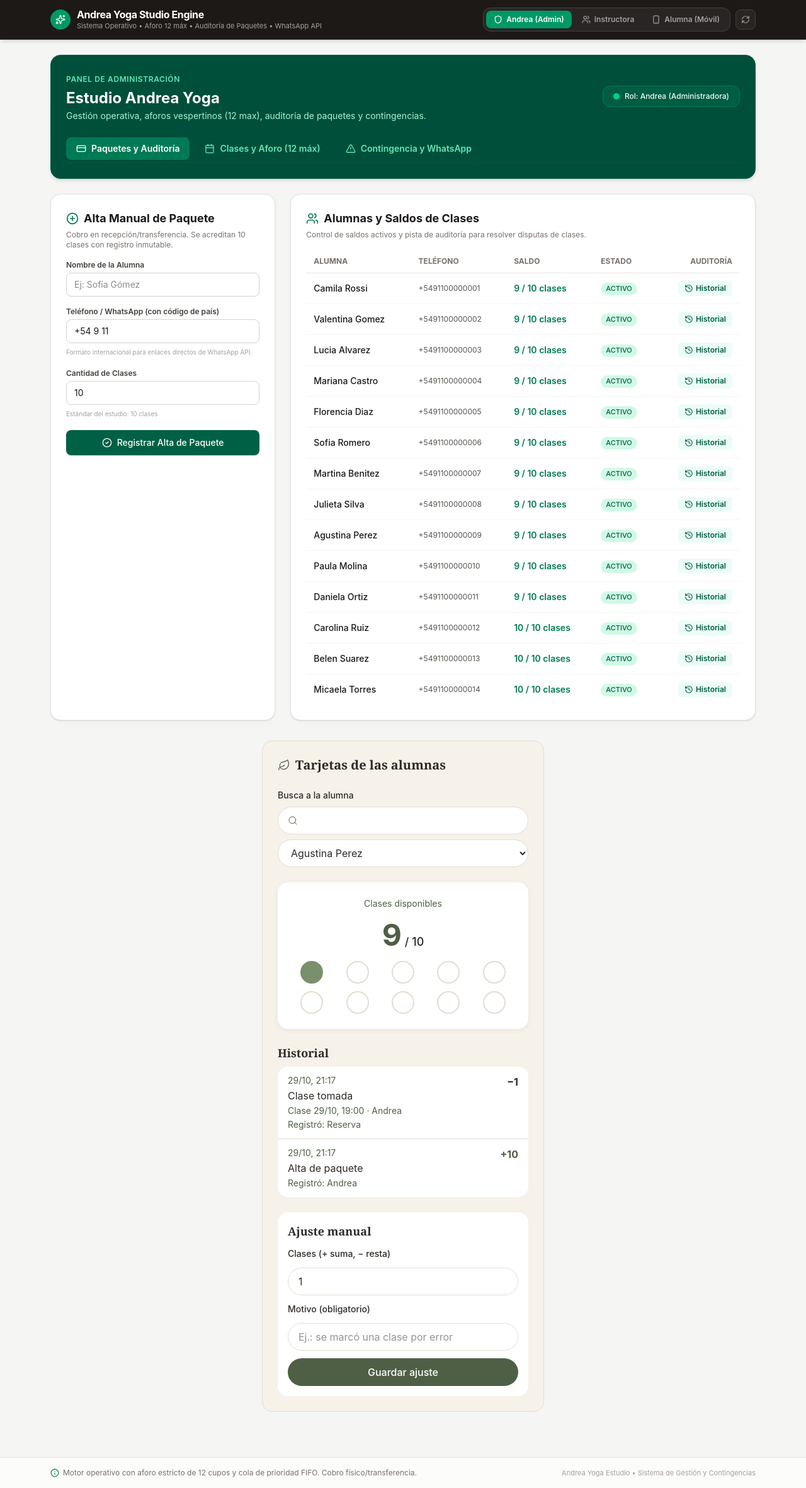
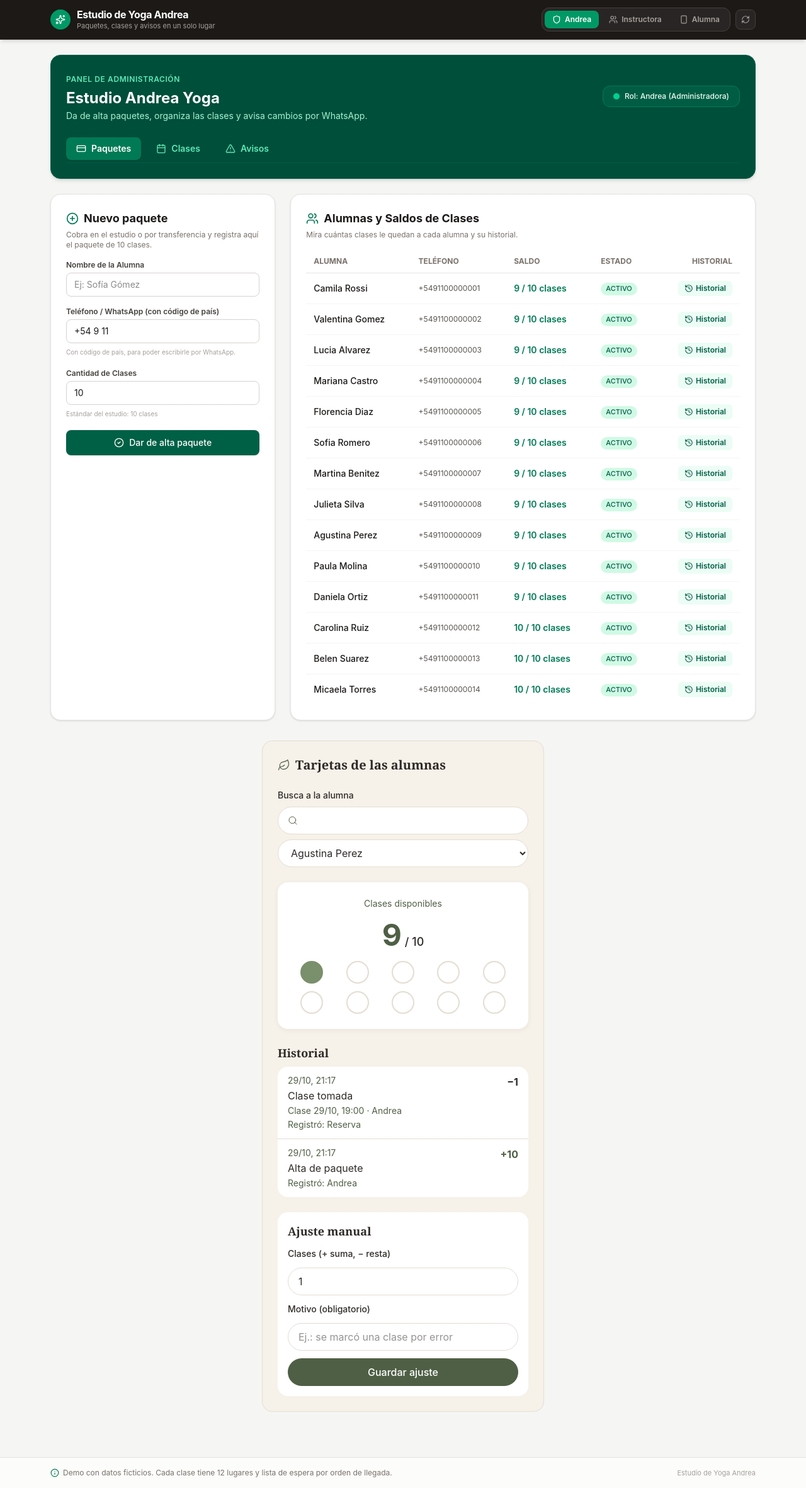
Before and after one commit to gaston411/yoga_studio_app, a React (Vite) app: page / in a window 1280 px wide. Shown: the whole page at 63% size. Built offline with nearby package versions, Linux system fonts and the light colour scheme.

Commit message:
ui: textos claros para alumnas, instructoras y Andrea, sin términos técnicos

```diff
--- a/src/App.tsx
+++ b/src/App.tsx
@@ -39,7 +39,7 @@ export default function App() {
   };
 
   const handleResetData = () => {
-    if (confirm('¿Restablecer datos de prueba iniciales con los 4 escenarios BDD preparados?')) {
+    if (confirm('¿Volver a los datos de demostración? Se borran los cambios que hiciste.')) {
       globalDb.clearAll();
       seedInitialDemoData(globalDb);
       setRefreshKey((k) => k + 1);
@@ -57,10 +57,10 @@ export default function App() {
             </div>
             <div>
               <h1 className="font-bold text-base leading-tight tracking-tight">
-                Andrea Yoga Studio Engine
+                Estudio de Yoga Andrea
               </h1>
               <p className="text-[11px] text-stone-400">
-                Sistema Operativo • Aforo 12 máx • Auditoría de Paquetes • WhatsApp API
+                Paquetes, clases y avisos en un solo lugar
               </p>
             </div>
           </div>
@@ -77,7 +77,7 @@ export default function App() {
                 }`}
               >
                 <Shield className="w-3.5 h-3.5" />
-                Andrea (Admin)
+                Andrea
               </button>
 
               <button
@@ -101,13 +101,13 @@ export default function App() {
                 }`}
               >
                 <Smartphone className="w-3.5 h-3.5" />
-                Alumna (Móvil)
+                Alumna
               </button>
             </div>
 
             <button
               onClick={handleResetData}
-              title="Restablecer datos de simulación"
+              title="Volver a los datos de demostración" aria-label="Volver a los datos de demostración"
               className="p-2 text-stone-400 hover:text-stone-200 bg-stone-800 hover:bg-stone-700 rounded-lg transition-colors border border-stone-700 text-xs flex items-center gap-1"
             >
               <RefreshCw className="w-3.5 h-3.5" />
@@ -163,10 +163,10 @@ export default function App() {
         <div className="max-w-6xl mx-auto px-4 flex flex-col sm:flex-row items-center justify-between gap-2">
           <p className="flex items-center gap-1.5">
             <Info className="w-3.5 h-3.5 text-emerald-700" />
-            Motor operativo con aforo estricto de 12 cupos y cola de prioridad FIFO. Cobro físico/transferencia.
+            Demo con datos ficticios. Cada clase tiene 12 lugares y lista de espera por orden de llegada.
           </p>
           <p className="text-[11px] text-stone-400">
-            Andrea Yoga Estudio • Sistema de Gestión y Contingencias
+            Estudio de Yoga Andrea
           </p>
         </div>
       </footer>
--- a/src/domain/sessions.ts
+++ b/src/domain/sessions.ts
@@ -110,19 +110,19 @@ export class SessionService {
       throw new Error(`Sesión ${sessionId} no encontrada`);
     }
     if (session.status === 'CANCELLED') {
-      throw new Error('No es posible reservar en una clase cancelada.');
+      throw new Error('Esta clase está cancelada. Elige otro horario.');
     }
 
     // Verificar que la alumna tenga paquete activo con clases
     const activePkg = this.packageService.getActivePackage(studentId);
     if (!activePkg || activePkg.remaining_classes <= 0) {
-      throw new Error('Saldo insuficiente: debes contar con un paquete activo con clases disponibles para solicitar un lugar.');
+      throw new Error('No te quedan clases. Habla con Andrea para renovar tu paquete.');
     }
 
     // Verificar si ya tiene una reserva no cancelada
     const existing = this.db.getBookingBySessionAndStudent(sessionId, studentId);
     if (existing && existing.booking_status !== 'CANCELLED') {
-      throw new Error('Ya cuentas con un lugar o estás en lista de espera para esta clase.');
+      throw new Error('Ya tienes lugar o estás en la lista de espera de esta clase.');
     }
 
     const confirmed = this.getConfirmedBookings(sessionId);
--- a/src/ui/AdminDashboard.tsx
+++ b/src/ui/AdminDashboard.tsx
@@ -6,6 +6,7 @@
 import React, { useState } from 'react';
 import { Database, Student, ClassSession, InstructorName } from '../infrastructure/db.ts';
 import { PackageService } from '../domain/packages.ts';
+import { REASON_LABEL, BY_LABEL } from './StudentCard.tsx';
 import { SessionService, EmergencyCancellationReport } from '../domain/sessions.ts';
 import {
   Users,
@@ -90,17 +91,17 @@ export const AdminDashboard: React.FC<AdminDashboardProps> = ({
       });
       setFeedback({
         type: 'success',
-        message: `Clase vespertina programada con ${sessionInstructor} (Aforo máx: 12 personas).`,
+        message: `Clase creada con ${sessionInstructor}. Tiene 12 lugares.`,
       });
       onRefresh();
     } catch (err: unknown) {
-      setFeedback({ type: 'error', message: err instanceof Error ? err.message : 'Error al crear sesión' });
+      setFeedback({ type: 'error', message: err instanceof Error ? err.message : 'No se pudo crear la clase.' });
     }
   };
 
   const handleTriggerEmergencyCancellation = () => {
     if (!selectedEmergencySession) {
-      setFeedback({ type: 'error', message: 'Selecciona una clase para cancelar por contingencia.' });
+      setFeedback({ type: 'error', message: 'Elige la clase que quieres cancelar.' });
       return;
     }
     try {
@@ -131,7 +132,7 @@ export const AdminDashboard: React.FC<AdminDashboardProps> = ({
             </span>
             <h2 className="text-2xl font-bold mt-1 text-white">Estudio Andrea Yoga</h2>
             <p className="text-emerald-200 text-sm mt-0.5">
-              Gestión operativa, aforos vespertinos (12 max), auditoría de paquetes y contingencias.
+              Da de alta paquetes, organiza las clases y avisa cambios por WhatsApp.
             </p>
           </div>
           <div className="flex items-center gap-2 bg-emerald-800/80 px-4 py-2 rounded-xl text-xs font-medium border border-emerald-700">
@@ -151,7 +152,7 @@ export const AdminDashboard: React.FC<AdminDashboardProps> = ({
             }`}
           >
             <CreditCard className="w-4 h-4" />
-            Paquetes y Auditoría
+            Paquetes
           </button>
           <button
             onClick={() => setActiveTab('sessions')}
@@ -162,7 +163,7 @@ export const AdminDashboard: React.FC<AdminDashboardProps> = ({
             }`}
           >
             <Calendar className="w-4 h-4" />
-            Clases y Aforo (12 máx)
+            Clases
           </button>
           <button
             onClick={() => setActiveTab('emergency')}
@@ -173,7 +174,7 @@ export const AdminDashboard: React.FC<AdminDashboardProps> = ({
             }`}
           >
             <AlertTriangle className="w-4 h-4" />
-            Contingencia y WhatsApp
+            Avisos
           </button>
         </div>
       </div>
@@ -200,14 +201,14 @@ export const AdminDashboard: React.FC<AdminDashboardProps> = ({
       {/* TAB 1: PAQUETES Y AUDITORÍA */}
       {activeTab === 'packages' && (
         <div className="grid grid-cols-1 lg:grid-cols-3 gap-6">
-          {/* Formulario de Alta Manual de Paquete */}
+          {/* Formulario de Nuevo paquete */}
           <div className="bg-white rounded-2xl p-6 shadow-sm border border-stone-200 lg:col-span-1">
             <h3 className="text-lg font-bold text-stone-900 flex items-center gap-2">
               <PlusCircle className="w-5 h-5 text-emerald-700" />
-              Alta Manual de Paquete
+              Nuevo paquete
             </h3>
             <p className="text-xs text-stone-500 mt-1 mb-4">
-              Cobro en recepción/transferencia. Se acreditan 10 clases con registro inmutable.
+              Cobra en el estudio o por transferencia y registra aquí el paquete de 10 clases.
             </p>
 
             <form onSubmit={handleCreateStudentAndPackage} className="space-y-4">
@@ -230,13 +231,13 @@ export const AdminDashboard: React.FC<AdminDashboardProps> = ({
                 <input
                   type="text"
                   required
-                  placeholder="+54 9 11 1234-5678"
+                  placeholder="+54 9 11 0000-0000"
                   value={studentPhone}
                   onChange={(e) => setStudentPhone(e.target.value)}
                   className="w-full px-3 py-2 text-sm border border-stone-300 rounded-lg focus:outline-none focus:ring-2 focus:ring-emerald-600"
                 />
                 <span className="text-[10px] text-stone-400">
-                  Formato internacional para enlaces directos de WhatsApp API.
+                  Con código de país, para poder escribirle por WhatsApp.
                 </span>
               </div>
 
@@ -258,7 +259,7 @@ export const AdminDashboard: React.FC<AdminDashboardProps> = ({
                 className="w-full py-2.5 px-4 bg-emerald-800 hover:bg-emerald-900 text-white font-medium text-sm rounded-lg transition-colors shadow-sm flex items-center justify-center gap-2"
               >
                 <CheckCircle2 className="w-4 h-4" />
-                Registrar Alta de Paquete
+                Dar de alta paquete
               </button>
             </form>
           </div>
@@ -270,7 +271,7 @@ export const AdminDashboard: React.FC<AdminDashboardProps> = ({
               Alumnas y Saldos de Clases
             </h3>
             <p className="text-xs text-stone-500 mb-4">
-              Control de saldos activos y pista de auditoría para resolver disputas de clases.
+              Mira cuántas clases le quedan a cada alumna y su historial.
             </p>
 
             <div className="overflow-x-auto">
@@ -281,7 +282,7 @@ export const AdminDashboard: React.FC<AdminDashboardProps> = ({
                     <th className="py-2.5 px-3">Teléfono</th>
                     <th className="py-2.5 px-3">Saldo</th>
                     <th className="py-2.5 px-3">Estado</th>
-                    <th className="py-2.5 px-3 text-right">Auditoría</th>
+                    <th className="py-2.5 px-3 text-right">Historial</th>
                   </tr>
                 </thead>
                 <tbody className="divide-y divide-stone-100">
@@ -353,10 +354,10 @@ export const AdminDashboard: React.FC<AdminDashboardProps> = ({
                   <div className="flex justify-between items-center mb-4 pb-2 border-b border-stone-200">
                     <div>
                       <h4 className="font-bold text-stone-900">
-                        Pista de Auditoría: {selectedStudentForAudit.name}
+                        Historial de {selectedStudentForAudit.name}
                       </h4>
                       <p className="text-xs text-stone-500">
-                        Historial inmutable de movimientos para resolución de disputas
+                        Todos los movimientos del paquete. No se pueden borrar.
                       </p>
                     </div>
                     <button
@@ -398,10 +399,10 @@ export const AdminDashboard: React.FC<AdminDashboardProps> = ({
                                       >
                                         {log.delta > 0 ? `+${log.delta}` : log.delta}
                                       </span>
-                                      <span>— {log.reason}</span>
+                                      <span>— {REASON_LABEL[log.reason] ?? log.reason}</span>
                                     </div>
                                     <div className="text-[10px] text-stone-400 mt-0.5">
-                                      {new Date(log.timestamp).toLocaleString()} • Por: {log.performed_by}
+                                      {new Date(log.timestamp).toLocaleString('es-AR', { hour12: false })} • Registró: {BY_LABEL[log.performed_by] ?? log.performed_by}
                                     </div>
                                   </div>
                                 </div>
@@ -434,10 +435,10 @@ export const AdminDashboard: React.FC<AdminDashboardProps> = ({
           <div className="bg-white rounded-2xl p-6 shadow-sm border border-stone-200 lg:col-span-1">
             <h3 className="text-lg font-bold text-stone-900 flex items-center gap-2">
               <Calendar className="w-5 h-5 text-emerald-700" />
-              Programar Sesión Vespertina
+              Nueva clase
             </h3>
             <p className="text-xs text-stone-500 mt-1 mb-4">
-              Tope estricto de 12 personas por sesión. Las reservas excedentes van a lista de espera FIFO.
+              Cada clase tiene 12 lugares. Quien reserve después entra a la lista de espera.
             </p>
 
             <form onSubmit={handleCreateSession} className="space-y-4">
@@ -481,7 +482,7 @@ export const AdminDashboard: React.FC<AdminDashboardProps> = ({
 
               <div className="bg-stone-50 p-3 rounded-lg border border-stone-200 text-xs text-stone-600">
                 <span className="font-semibold block text-stone-800">Cupo Máximo Configurado:</span>
-                12 lugares confirmados. Alumna 13 en adelante ingresa automáticamente a la lista de espera FIFO.
+                12 lugares. Desde la alumna 13, las reservas pasan a la lista de espera.
               </div>
 
               <button
@@ -489,7 +490,7 @@ export const AdminDashboard: React.FC<AdminDashboardProps> = ({
                 className="w-full py-2.5 px-4 bg-emerald-800 hover:bg-emerald-900 text-white font-medium text-sm rounded-lg transition-colors shadow-sm flex items-center justify-center gap-2"
               >
                 <PlusCircle className="w-4 h-4" />
-                Crear Sesión Vespertina
+                Crear clase
               </button>
             </form>
           </div>
@@ -500,7 +501,7 @@ export const AdminDashboard: React.FC<AdminDashboardProps> = ({
               Sesiones Programadas y Ocupación
             </h3>
             <p className="text-xs text-stone-500 mb-4">
-              Estado de aforos en tiempo real con indicador de cupos y lista de espera.
+              Lugares ocupados y lista de espera de cada clase.
             </p>
 
             <div className="space-y-4">
@@ -566,7 +567,7 @@ export const AdminDashboard: React.FC<AdminDashboardProps> = ({
                           {waitlisted.length > 0 && (
                             <div className="bg-amber-100 text-amber-900 px-2.5 py-1 rounded-lg text-right font-medium">
                               <span className="font-bold text-xs">{waitlisted.length}</span>
-                              <span className="block text-[10px]">en Espera (FIFO)</span>
+                              <span className="block text-[10px]">en espera</span>
                             </div>
                           )}
                         </div>
@@ -611,12 +612,12 @@ export const AdminDashboard: React.FC<AdminDashboardProps> = ({
               </div>
               <div className="space-y-1">
                 <h3 className="text-lg font-bold text-red-950">
-                  Disparador Administrativo de Contingencia
+                  Cancelar una clase
                 </h3>
                 <p className="text-xs text-red-800 leading-relaxed max-w-2xl">
                   En caso de enfermedad de instructora o fuerza mayor, este disparador cancela la clase,
                   reembolsa automáticamente (+1) la clase a todas las alumnas confirmadas con registro en
-                  auditoría, y despacha alertas individualizadas con enlace directo a la API de WhatsApp.
+                  historial, y te prepara un mensaje de WhatsApp para cada alumna.
                 </p>
               </div>
             </div>
@@ -631,7 +632,7 @@ export const AdminDashboard: React.FC<AdminDashboardProps> = ({
                   onChange={(e) => setSelectedEmergencySession(e.target.value)}
                   className="w-full px-3 py-2 text-sm border border-stone-300 rounded-lg focus:outline-none focus:ring-2 focus:ring-red-600 bg-white"
                 >
-                  <option value="">-- Elige una sesión programada --</option>
+                  <option value="">Elige una clase</option>
                   {sessions
                     .filter((s) => s.status !== 'CANCELLED')
                     .map((s) => {
@@ -685,7 +686,7 @@ export const AdminDashboard: React.FC<AdminDashboardProps> = ({
 
               {emergencyReport.affectedStudents.length === 0 ? (
                 <div className="p-4 bg-stone-50 rounded-xl text-stone-500 text-xs">
-                  La clase no tenía alumnas confirmadas. La sesión fue cancelada sin necesidad de reembolsos.
+                  La clase no tenía alumnas anotadas. Quedó cancelada.
                 </div>
               ) : (
                 <div className="space-y-3">
@@ -703,7 +704,7 @@ export const AdminDashboard: React.FC<AdminDashboardProps> = ({
                             {item.student.phone}
                           </span>
                           <span className="text-[11px] font-semibold text-emerald-700 bg-emerald-100 px-2 py-0.5 rounded">
-                            Reembolsada (+1 crédito)
+                            Clase devuelta (+1)
                           </span>
                         </div>
                         <p className="text-xs text-stone-600 italic line-clamp-1 max-w-xl">
--- a/src/ui/AttendanceList.tsx
+++ b/src/ui/AttendanceList.tsx
@@ -63,7 +63,7 @@ export const AttendanceList: React.FC<AttendanceListProps> = ({
   };
 
   const handleEarlyCancel = (studentId: string, studentName: string) => {
-    if (!confirm(`¿Confirmas la cancelación anticipada del turno de ${studentName}? Si hay lista de espera, se promoverá automáticamente a la siguiente alumna (FIFO).`)) {
+    if (!confirm(`¿Confirmas la cancelación anticipada del turno de ${studentName}? Si hay lista de espera, el lugar pasa a la primera de la lista.`)) {
       return;
     }
     try {
@@ -72,10 +72,10 @@ export const AttendanceList: React.FC<AttendanceListProps> = ({
         setNotificationModal(res.promotionNotification);
         setMessage({
           type: 'success',
-          text: `Turno cancelado. ¡Se promovió automáticamente a ${res.promotedStudent.name} de la lista de espera!`,
+          text: `Reserva cancelada. ${res.promotedStudent.name} pasó de la lista de espera a la clase.`,
         });
       } else {
-        setMessage({ type: 'success', text: 'Turno cancelado y crédito reembolsado a la alumna.' });
+        setMessage({ type: 'success', text: 'Reserva cancelada. Se le devolvió la clase a la alumna.' });
       }
       onRefresh();
     } catch (err: unknown) {
@@ -92,9 +92,9 @@ export const AttendanceList: React.FC<AttendanceListProps> = ({
             <span className="text-xs font-semibold tracking-wider uppercase text-emerald-400">
               Vista Operativa en Estudio
             </span>
-            <h2 className="text-2xl font-bold mt-1 text-white">Lista de Asistencia & Aforo</h2>
+            <h2 className="text-2xl font-bold mt-1 text-white">Asistencia de la clase</h2>
             <p className="text-stone-300 text-sm mt-0.5">
-              Control presencial para el ingreso de alumnas y gestión FIFO en caso de cancelaciones.
+              Marca quién vino. Cada asistencia descuenta 1 clase del paquete.
             </p>
           </div>
 
@@ -163,10 +163,10 @@ export const AttendanceList: React.FC<AttendanceListProps> = ({
           <div className="space-y-1">
             <span className="text-xs font-bold uppercase tracking-wider text-emerald-800 flex items-center gap-1.5">
               <CheckCircle className="w-4 h-4 text-emerald-600" />
-              Promoción Automática FIFO Exitosa
+              ¡Se liberó un lugar!
             </span>
             <p className="text-sm font-semibold text-emerald-950">
-              Se asignó el cupo liberado a la primera alumna en lista de espera y se debitó su clase.
+              La primera de la lista de espera ya tiene su lugar. Avísale por WhatsApp.
             </p>
             <p className="text-xs text-stone-600">
               Notifícala ahora por WhatsApp para que asista al estudio:
@@ -270,7 +270,7 @@ export const AttendanceList: React.FC<AttendanceListProps> = ({
 
                         <button
                           onClick={() => handleEarlyCancel(student.id, student.name)}
-                          title="Cancelar reserva de la alumna y promover lista de espera"
+                          title="Cancelar la reserva de esta alumna"
                           className="p-1.5 text-stone-400 hover:text-red-700 hover:bg-red-50 rounded-lg transition-colors"
                         >
                           <XCircle className="w-4 h-4" />
@@ -283,12 +283,12 @@ export const AttendanceList: React.FC<AttendanceListProps> = ({
             </div>
           </div>
 
-          {/* Columna Derecha: Lista de Espera FIFO */}
+          {/* Columna Derecha: Lista de espera */}
           <div className="bg-white rounded-2xl p-6 shadow-sm border border-stone-200 lg:col-span-1">
             <div className="flex items-center justify-between mb-4 pb-3 border-b border-stone-100">
               <h3 className="text-base font-bold text-stone-900 flex items-center gap-2">
                 <Clock className="w-4 h-4 text-amber-600" />
-                Lista de Espera FIFO
+                Lista de espera
               </h3>
               <span className="text-xs font-semibold px-2 py-0.5 rounded-full bg-amber-100 text-amber-800">
                 {waitlistedBookings.length} en espera
@@ -296,13 +296,13 @@ export const AttendanceList: React.FC<AttendanceListProps> = ({
             </div>
 
             <p className="text-xs text-stone-500 mb-4">
-              Orden estricto de llegada (FIFO). La posición 1 será promovida automáticamente si se cancela un cupo confirmado.
+              Por orden de llegada. Si alguien cancela, la primera de la lista entra automáticamente.
             </p>
 
             <div className="space-y-2">
               {waitlistedBookings.length === 0 ? (
                 <div className="p-6 text-center text-stone-400 text-xs border border-dashed rounded-xl">
-                  No hay alumnas en espera. El aforo está disponible o dentro de los 12 lugares.
+                  No hay nadie en espera.
                 </div>
               ) : (
                 waitlistedBookings.map((booking) => {
--- a/src/ui/StudentCard.tsx
+++ b/src/ui/StudentCard.tsx
@@ -18,7 +18,7 @@ interface StudentCardProps {
 
 const SERIF = { fontFamily: 'Fraunces, Georgia, "Times New Roman", serif' };
 
-const REASON_LABEL: Record<string, string> = {
+export const REASON_LABEL: Record<string, string> = {
   PACKAGE_CREATED: 'Alta de paquete',
   CLASS_ATTENDED: 'Clase tomada',
   MANUAL_ADJUSTMENT: 'Ajuste de Andrea',
@@ -27,7 +27,7 @@ const REASON_LABEL: Record<string, string> = {
   WAITLIST_PROMOTED: 'Lugar desde lista de espera',
 };
 
-const BY_LABEL: Record<string, string> = {
+export const BY_LABEL: Record<string, string> = {
   ADMIN: 'Andrea',
   INSTRUCTOR: 'Instructora',
   SYSTEM: 'Reserva',
```
Also changed, not shown: src/ui/StudentBooking.tsx (+12 -11 lines).
